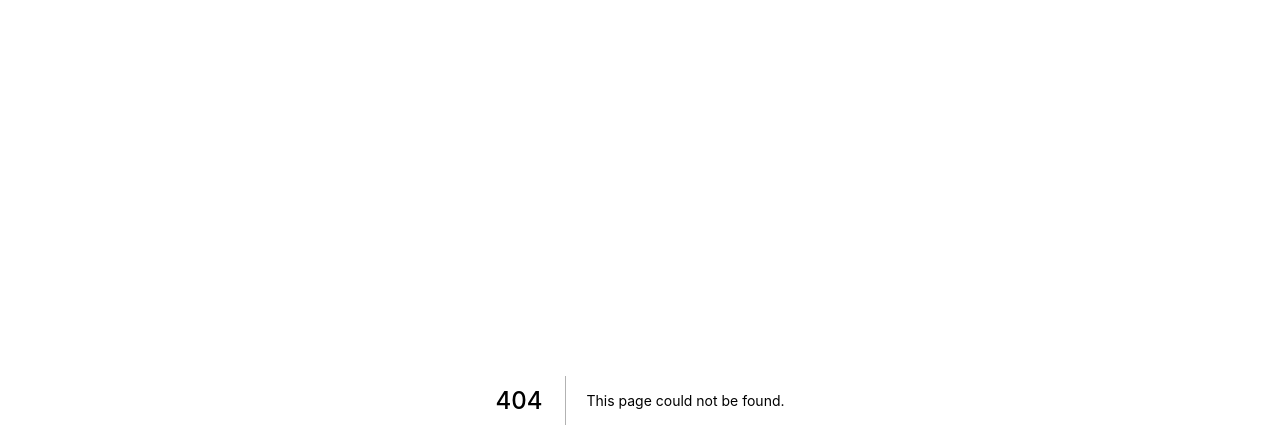
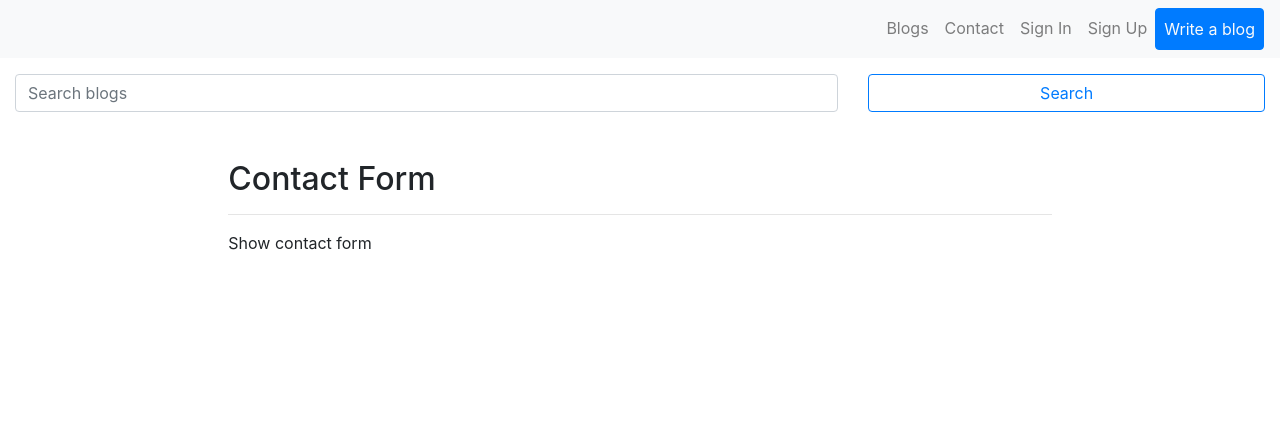
Before and after one commit to eanesparrago/study-202007-seo_blog-frontend, a Next.js app: page /contact in a window 1280 px wide. Before the commit this address had no page. Shown: the top 448 px of the page. Built offline with nearby package versions, Linux system fonts and the light colour scheme.

Commit message:
Add contact page

```diff
--- /dev/null
+++ b/actions/form.js
@@ -0,0 +1,25 @@
+import fetch from "isomorphic-fetch";
+import { API } from "../config";
+
+export const emailContactForm = (data) => {
+  let emailEndpoint = `${API}/contact`;
+
+  if (data.authorEmail) {
+    emailEndpoint = `${API}/contact-blog-author`;
+  }
+
+  return fetch(emailEndpoint, {
+    method: "POST",
+    headers: {
+      Accept: "application/json",
+      "Content-Type": "application/json",
+    },
+    body: JSON.stringify(data),
+  })
+    .then((response) => {
+      handleResponse(response);
+
+      return response.json();
+    })
+    .catch((err) => console.log(err));
+};
--- a/components/Header.js
+++ b/components/Header.js
@@ -47,6 +47,12 @@
             <NavItem>
               <Link href="/blogs">
                 <NavLink>Blogs</NavLink>
+              </Link>
+            </NavItem>
+
+            <NavItem>
+              <Link href="/contact">
+                <NavLink>Contact</NavLink>
               </Link>
             </NavItem>
 
--- /dev/null
+++ b/components/form/ContactForm.js
@@ -0,0 +1,13 @@
+import { useState } from "react";
+import Link from "next/link";
+import { emailContactForm } from "../../actions/form";
+
+const ContactForm = () => {
+  return (
+    <>
+      <p>Show contact form</p>
+    </>
+  );
+};
+
+export default ContactForm;
--- /dev/null
+++ b/pages/contact.js
@@ -0,0 +1,23 @@
+import Link from "next/link";
+import Layout from "../components/Layout";
+import ContactForm from "../components/form/ContactForm"
+
+const Contact = () => {
+  return (
+    <Layout>
+     <div className="container-fluid">
+       <div className="row">
+         <div className="col-md-8 offset-md-2">
+           <h2>Contact Form</h2>
+
+           <hr/>
+
+           <ContactForm></ContactForm>
+         </div>
+       </div>
+     </div>
+    </Layout>
+  );
+};
+
+export default Contact;
```
